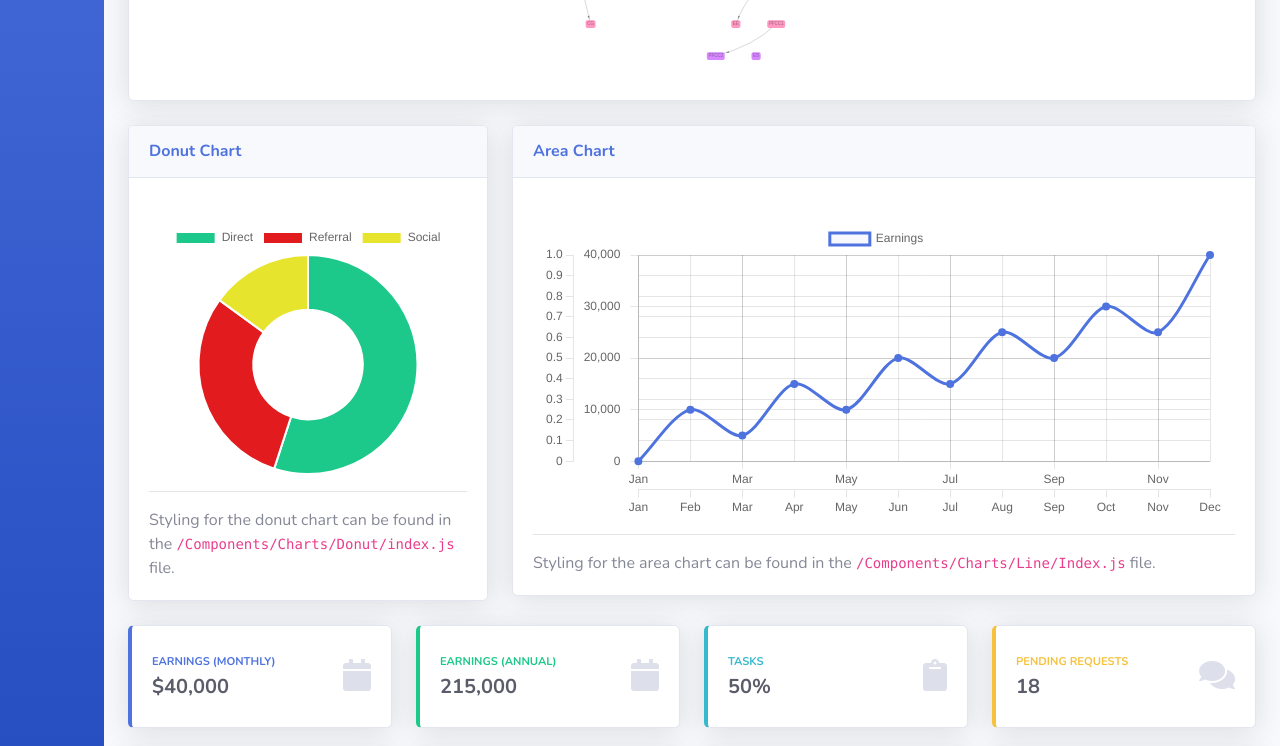
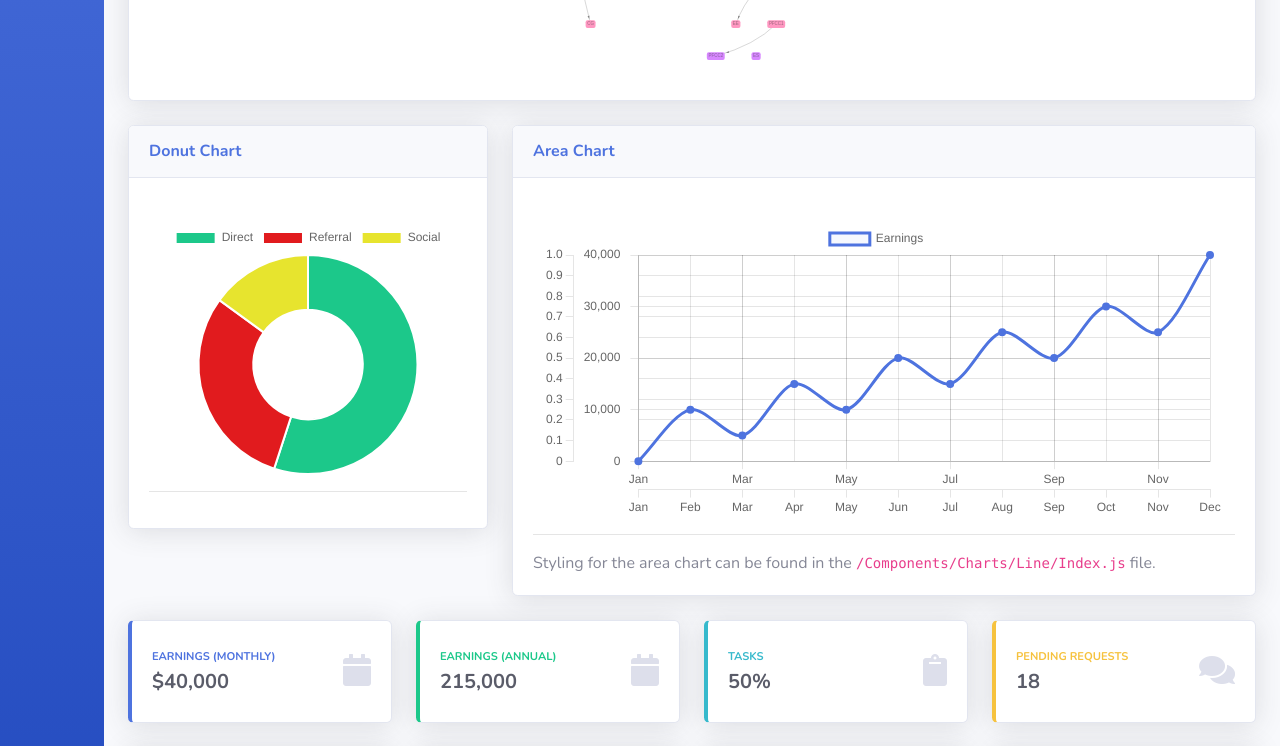
Before and after one commit to pa-tiq/uniadmin, a React (Create React App) app: page / in a window 1280 px wide. Shown: the part 601-1347 px from the top of the page. Built offline with nearby package versions, Linux system fonts and the light colour scheme.

Commit message:
donut working

```diff
--- a/src/components/Charts/Donut/Donut.js
+++ b/src/components/Charts/Donut/Donut.js
@@ -56,15 +56,15 @@ const ChartDonut = () => {
 
   useEffect(() => {
     if (pieChart && selectedNode) {
-      console.log(selectedNode);
-      const labels = ['Aprovados', 'Reprovados', 'Cancelados'];
       let data = [];
-      AprovadosReprovadosCancelados.resultset[0].forEach((item)=>{
+      AprovadosReprovadosCancelados.resultset.forEach((item)=>{
         if(item[0] === selectedNode.title){
-          data = [item[1], item[2], item[3]];
+          data.push(item[1]);
+          data.push(item[2]);
+          data.push(item[3]);
         }
       });
-      pieChart.data.labels = labels;
+      pieChart.data.labels = ['Aprovados', 'Reprovados', 'Cancelados'];
       pieChart.data.datasets = [
         {
           data: data,
@@ -92,8 +92,7 @@ const ChartDonut = () => {
         <canvas id='myPieChart' ref={chartRef}></canvas>
       </div>
       <hr />
-      Styling for the donut chart can be found in the{' '}
-      <code>/Components/Charts/Donut/index.js</code> file.
+      {selectedNode && selectedNode.title}
     </CardBasic>
   );
 };
```
